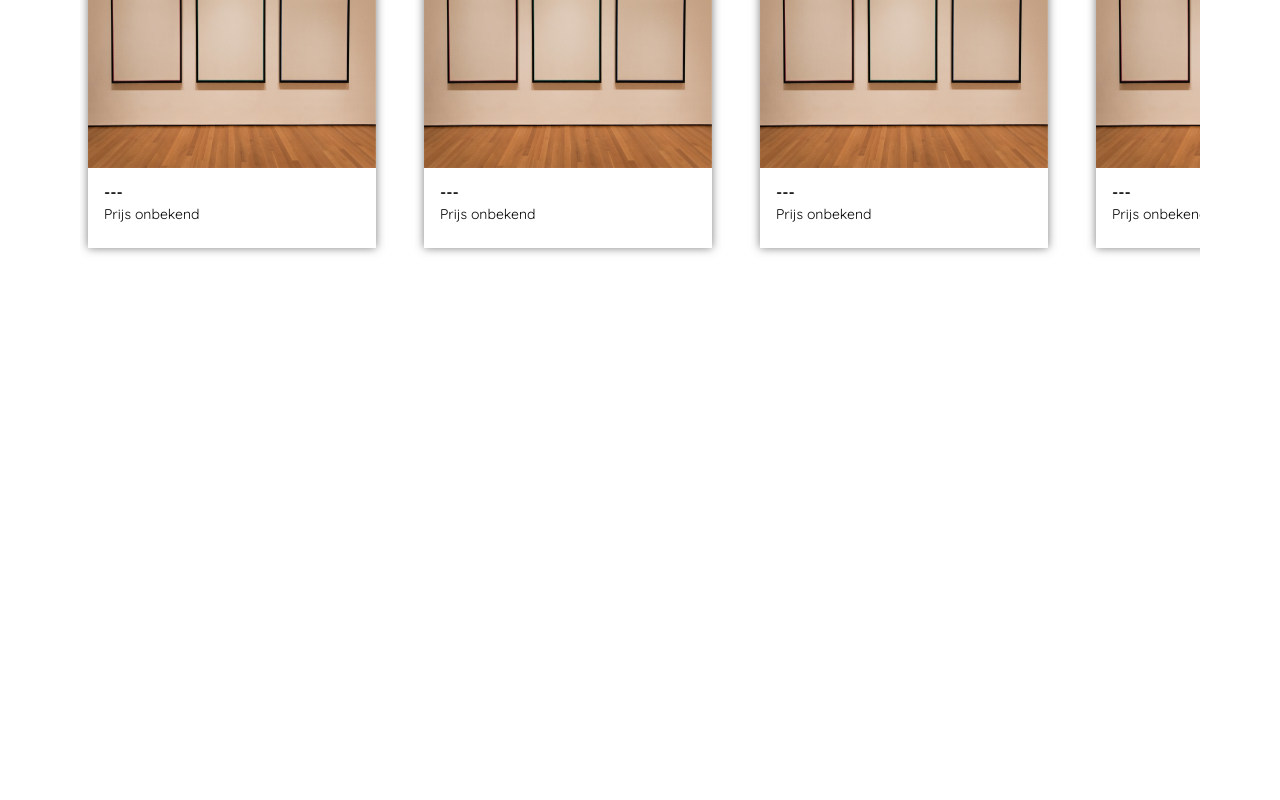
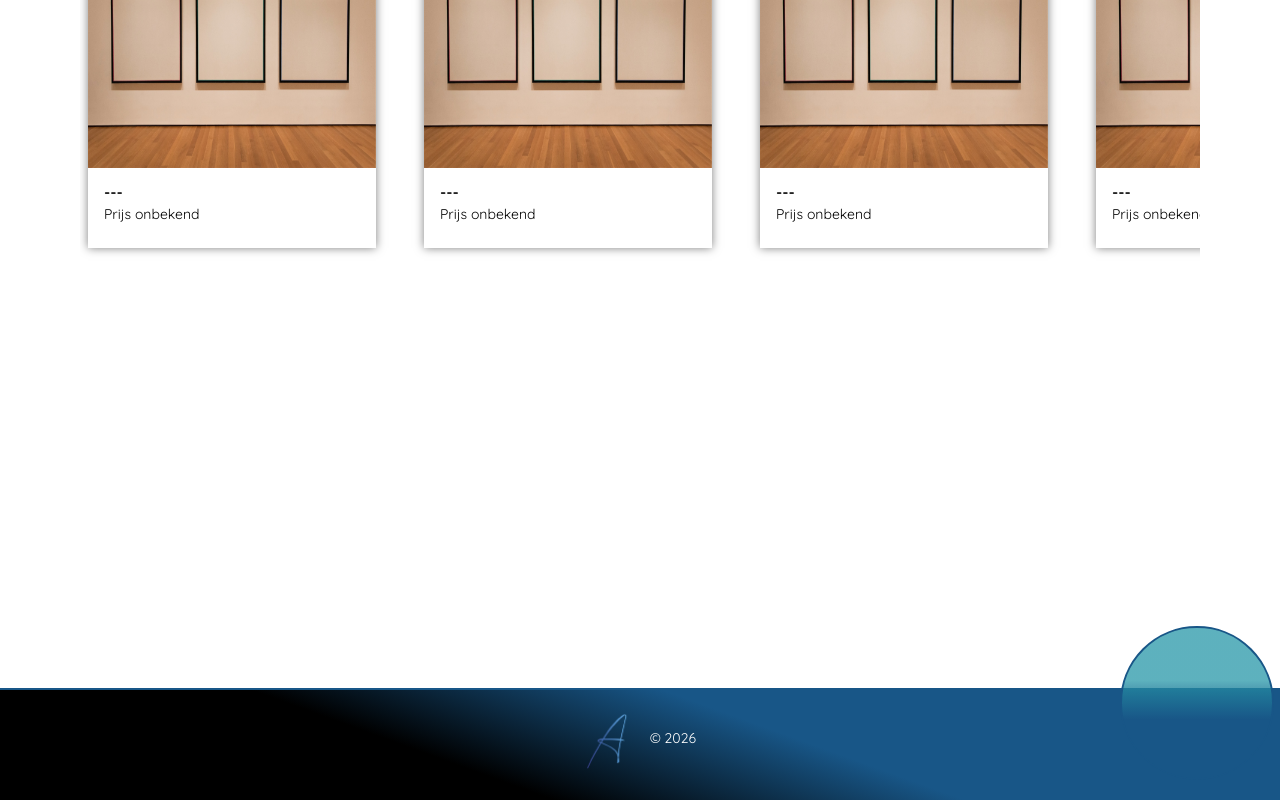
Before and after one commit to PaulaJansen/poc-for-novi, a React (Vite) app in the folder frontend/: page / in a window 1280 px wide. Shown: the part 1246-2046 px from the top of the page. Before the commit the page ends 1934 px from the top, so only its background shows below. Built offline with nearby package versions, Linux system fonts and the light colour scheme; no server answers.

Commit message:
Footer opgezet

```diff
--- a/frontend/src/App.css
+++ b/frontend/src/App.css
@@ -20,3 +20,37 @@
   list-style-type: none;
   margin-right: 2rem;
 }
+
+.footer {
+  background: linear-gradient(20deg, rgba(0, 0, 0) 35%, var(--color-quaternary) 61%);
+  width: 100vw;
+  height: 7rem;
+  border-top: 2px solid var(--color-quaternary);
+}
+
+.footer-wrapper {
+  display: flex;
+  justify-content: center;
+  align-items: center;
+  gap: 1rem;
+  padding: 1rem 0;
+}
+
+.footer-logo {
+  height: 4rem;
+}
+
+.footer-text {
+  color: var(--color-white);
+}
+
+.circle-small {
+  width: 12vw;
+  height: 12vw;
+  background: linear-gradient(180deg, rgba(39, 151, 168, 0.75) 35%, var(--color-quaternary) 61%);
+  border: 2px solid var(--color-quaternary);
+  border-radius: 50%;
+  position: relative;
+  top: -10rem;
+  left: 70rem;
+}
--- a/frontend/src/App.jsx
+++ b/frontend/src/App.jsx
@@ -9,6 +9,7 @@ import UserArtist from "./pages/userArtist/UserArtist.jsx";
 import NewArtwork from "./pages/newArtwork/NewArtwork.jsx";
 import Register from "./pages/register/Register.jsx";
 import logo from "./assets/logo-aloa-nbg.png";
+import logoSmall from "./assets/logo-aloa-small.png";
 import NavLinkItem from "./components/navLinkItem/NavLinkItem.jsx";
 import profile from "./assets/user-icon.svg";
 
@@ -17,11 +18,11 @@ function App() {
     return (
         <>
             <nav className="navbar">
-                <img className="navbar-logo" src={logo} alt="logo" />
+                <img className="navbar-logo" src={logo} alt="logo"/>
                 <ul className="navbar-menu">
-                    <NavLinkItem to={"/"} title="Home" />
-                    <NavLinkItem to={"/overview"} title="All Art" />
-                    <NavLinkItem to={"/register"} title="Register" />
+                    <NavLinkItem to={"/"} title="Home"/>
+                    <NavLinkItem to={"/overview"} title="All Art"/>
+                    <NavLinkItem to={"/register"} title="Register"/>
                     <NavLinkItem to={"/profile"} icon={profile} alt="profile"/>
                 </ul>
             </nav>
@@ -35,6 +36,13 @@ function App() {
                 <Route path="/new-artwork" element={<NewArtwork/>}/>
                 <Route path="/register" element={<Register/>}/>
             </Routes>
+            <section className="footer">
+                <div className="footer-wrapper">
+                    <img className="footer-logo" src={logoSmall} alt="logo"/>
+                    <p className="footer-text">© 2026</p>
+                </div>
+                <div className="circle-small"></div>
+            </section>
         </>
     )
 }
--- a/frontend/src/pages/home/Home.css
+++ b/frontend/src/pages/home/Home.css
@@ -1,4 +1,4 @@
-.circle {
+.circle-large {
     width: 30vw;
     height: 30vw;
     background: linear-gradient(180deg, rgba(39, 151, 168, 0.55) 35%, var(--color-quaternary) 61%);
--- a/frontend/src/pages/home/Home.jsx
+++ b/frontend/src/pages/home/Home.jsx
@@ -39,7 +39,7 @@ function Home() {
     return (
 
         <>
-            <div className="circle"></div>
+            <div className="circle-large"></div>
             <section className="home-wrapper">
                 <div className="error-wrapper">
                     {error && <p className="error-message">{error}</p>}
```
